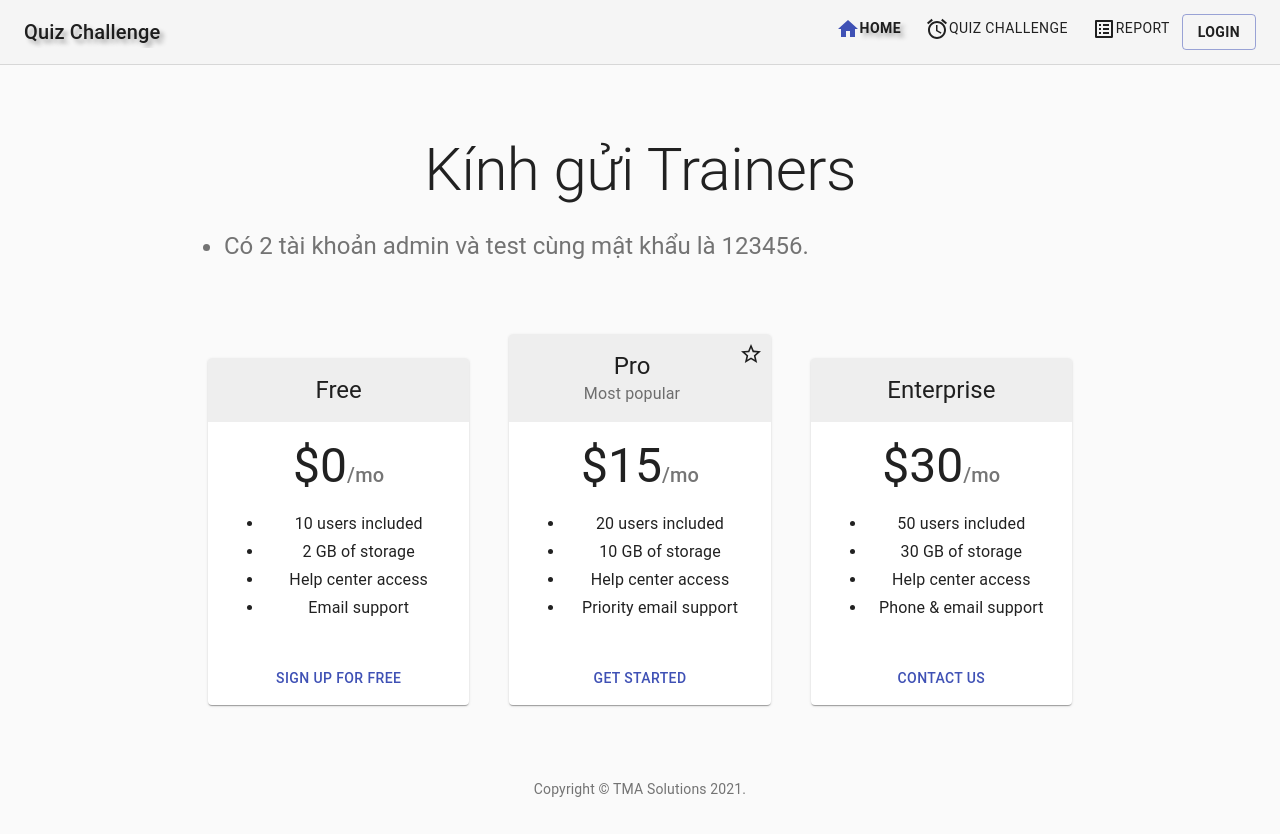
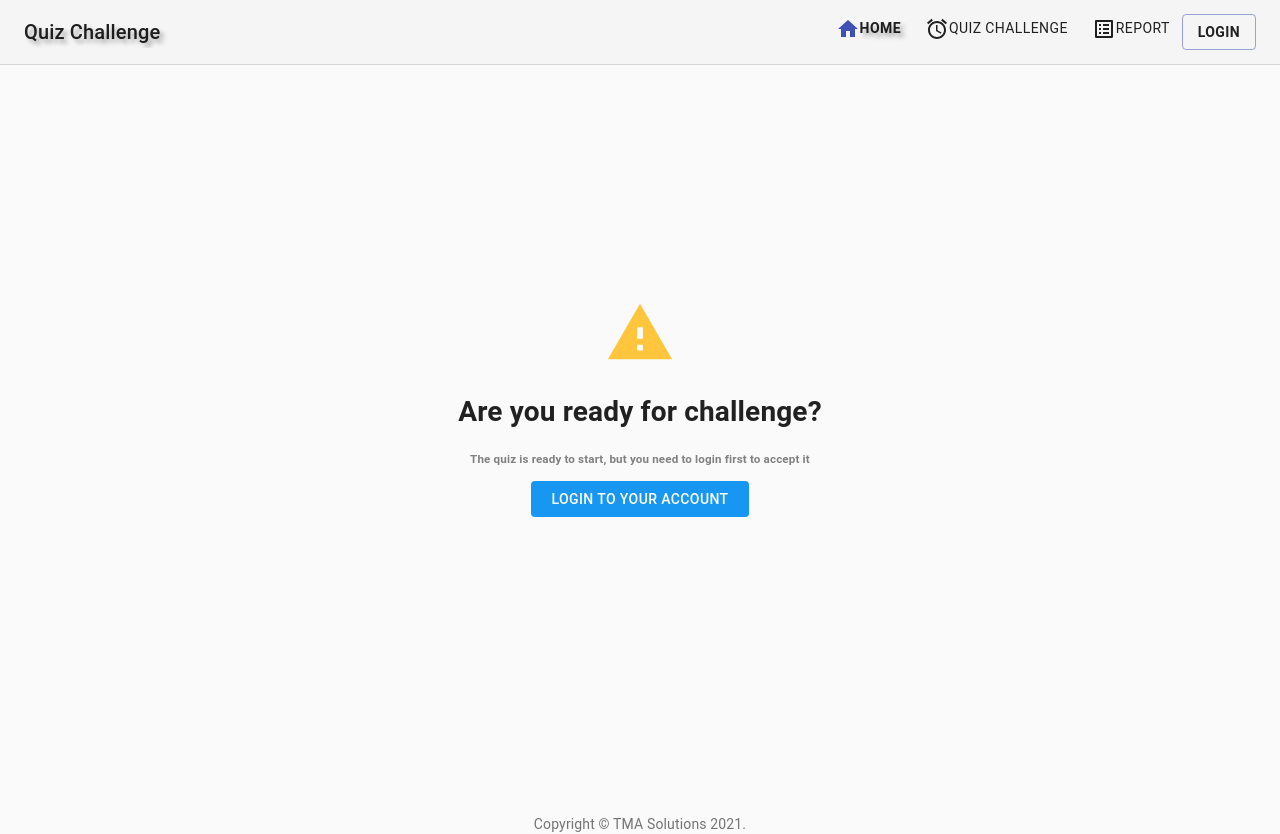
Before and after one commit to hoalaxanh123/react-fc-14, a React (Create React App) app in the folder my-app/: page / in a window 1280 px wide. Before the commit the page ends 800 px from the top, so only its background shows below. Built offline with nearby package versions, Linux system fonts and the light colour scheme; a web font is replaced by a local one.

Commit message:
Homepage OK

```diff
--- a/my-app/src/constants/index.tsx
+++ b/my-app/src/constants/index.tsx
@@ -30,28 +30,3 @@ export const LINK_URL = {
     logout: '/logout',
     management: '/management',
 };
-
-export const TIERS = [
-    {
-        title: 'Free',
-        price: '0',
-        description: ['10 users included', '2 GB of storage', 'Help center access', 'Email support'],
-        buttonText: 'Sign up for free',
-        buttonVariant: 'outlined',
-    },
-    {
-        title: 'Pro',
-        subheader: 'Most popular',
-        price: '15',
-        description: ['20 users included', '10 GB of storage', 'Help center access', 'Priority email support'],
-        buttonText: 'Get started',
-        buttonVariant: 'contained',
-    },
-    {
-        title: 'Enterprise',
-        price: '30',
-        description: ['50 users included', '30 GB of storage', 'Help center access', 'Phone & email support'],
-        buttonText: 'Contact us',
-        buttonVariant: 'outlined',
-    },
-];
--- a/my-app/src/styles/index.tsx
+++ b/my-app/src/styles/index.tsx
@@ -127,6 +127,21 @@ export const myStyle = makeStyles((theme) => ({
         letterSpacing: '0em',
         textAlign: 'justify',
     },
+    notify: {
+        padding: '25% 0 25% 0',
+        textAlign: 'center',
+        '&>h5': {
+            color: 'grey',
+        },
+    },
+    warningIcon: {
+        color: '#FFC53D',
+        fontSize: '70px !important',
+    },
+    ErrorIcon: {
+        color: '#1890FF',
+        fontSize: '70px !important',
+    },
 }));
 
 export const modalStyle = makeStyles((theme) => ({
--- a/my-app/src/views/home.tsx
+++ b/my-app/src/views/home.tsx
@@ -1,70 +1,40 @@
 import React from 'react';
-import Button from '@material-ui/core/Button';
-
-import Typography from '@material-ui/core/Typography';
-import { Card, CardActions, CardContent, CardHeader, Container, Grid } from '@material-ui/core';
-import StarIcon from '@material-ui/icons/StarBorder';
-import { PAGE_TITLES, TIERS } from '../constants';
+import { PAGE_TITLES, LINK_URL, LOGGED } from '../constants';
 import { myStyle } from '../styles';
 import withMyTheme from '../HOC';
+import WarningIcon from '@material-ui/icons/Warning';
+import { Link } from 'react-router-dom';
+import ErrorIcon from '@material-ui/icons/Error';
+
+const HomepageAuthorized = (classes) => (
+    <div className={classes.notify}>
+        <ErrorIcon className={classes.ErrorIcon} />
+        <h1>Challenge accepted</h1>
+        <h5>You have not finished your challenge yet. Get it now to receive your ranking</h5>
+        <Link to={LINK_URL.quiz} className={'button-link'}>
+            Go to Quiz challenge
+        </Link>
+    </div>
+);
+
+const HomepageUnauthorized = (classes) => (
+    <div className={classes.notify}>
+        <WarningIcon className={classes.warningIcon} />
+        <h1>Are you ready for challenge?</h1>
+        <h5>The quiz is ready to start, but you need to login first to accept it</h5>
+        <Link to={LINK_URL.login} className={'button-link'}>
+            Login to your account
+        </Link>
+    </div>
+);
 
 const Homepage: React.FC = () => {
+    const logged = localStorage.getItem(LOGGED);
     const classes = myStyle();
-    const tiers = TIERS;
-    return (
-        <>
-            <Container maxWidth="md" component="main" className={classes.heroContent}>
-                <Typography component="h1" variant="h2" align="center" color="textPrimary" gutterBottom>
-                    Kính gửi Trainers
-                </Typography>
-                <Typography variant="h5" align="justify" color="textSecondary" component="p"></Typography>
-                <ul className={classes.note}>
-                    <li>Có 2 tài khoản admin và test cùng mật khẩu là 123456.</li>
-                </ul>
-            </Container>
-            <Container maxWidth="md" component="main">
-                <Grid container spacing={5} alignItems="flex-end">
-                    {tiers.map((tier) => (
-                        // Enterprise card is full width at sm breakpoint
-                        <Grid item key={tier.title} xs={12} sm={tier.title === 'Enterprise' ? 12 : 6} md={4}>
-                            <Card>
-                                <CardHeader
-                                    title={tier.title}
-                                    subheader={tier.subheader}
-                                    titleTypographyProps={{ align: 'center' }}
-                                    subheaderTypographyProps={{ align: 'center' }}
-                                    action={tier.title === 'Pro' ? <StarIcon /> : null}
-                                    className={classes.cardHeader}
-                                />
-                                <CardContent>
-                                    <div className={classes.cardPricing}>
-                                        <Typography component="h2" variant="h3" color="textPrimary">
-                                            ${tier.price}
-                                        </Typography>
-                                        <Typography variant="h6" color="textSecondary">
-                                            /mo
-                                        </Typography>
-                                    </div>
-                                    <ul>
-                                        {tier.description.map((line) => (
-                                            <Typography component="li" variant="subtitle1" align="center" key={line}>
-                                                {line}
-                                            </Typography>
-                                        ))}
-                                    </ul>
-                                </CardContent>
-                                <CardActions>
-                                    <Button fullWidth color="primary">
-                                        {tier.buttonText}
-                                    </Button>
-                                </CardActions>
-                            </Card>
-                        </Grid>
-                    ))}
-                </Grid>
-            </Container>
-        </>
-    );
+    if (logged) {
+        return HomepageAuthorized(classes);
+    }
+    return HomepageUnauthorized(classes);
 };
 
 export default withMyTheme(Homepage, PAGE_TITLES.home);
--- a/my-app/src/views/login.tsx
+++ b/my-app/src/views/login.tsx
@@ -98,7 +98,7 @@ const Login: React.FC = () => {
                                 type="password"
                             />
                             <FormControlLabel
-                                control={<Checkbox value="remember" color="primary" />}
+                                control={<Checkbox value="remember" color="primary" checked={true} />}
                                 label="Remember me"
                             />
                             <ButtonCustom onClick={handleLogin} label="Sign In" />
--- a/my-app/src/views/quiz.tsx
+++ b/my-app/src/views/quiz.tsx
@@ -1,7 +1,6 @@
 import React from 'react';
 import { Container } from '@material-ui/core';
 import withMyTheme from '../HOC';
-import { PAGE_TITLES } from '../constants';
 
 const Quiz: React.FC = () => {
     return (
@@ -11,4 +10,4 @@ const Quiz: React.FC = () => {
     );
 };
 
-export default withMyTheme(Quiz, PAGE_TITLES.quiz);
+export default withMyTheme(Quiz);
```
